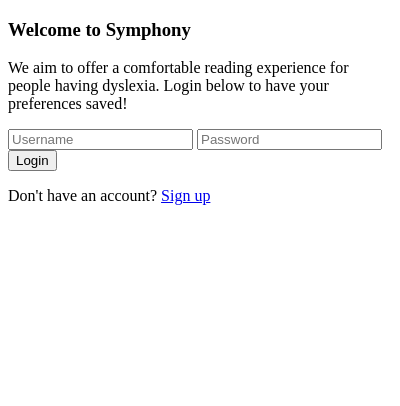
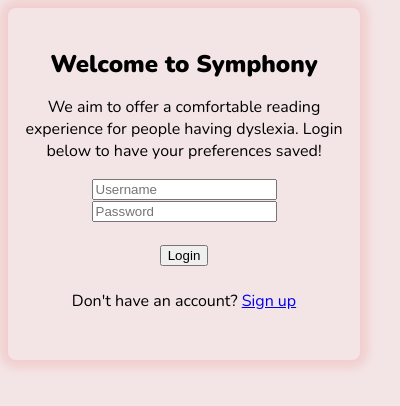
Before and after one commit to You-now-Who/Symphony, a browser extension: page popup.html in a window 400 px wide. Drawn offline with nearby package versions, Linux system fonts and the light colour scheme.

Commit message:
Added CSS for the boilerplate popup

```diff
--- /dev/null
+++ b/popup.css
@@ -0,0 +1,35 @@
+body {
+    width: 20rem;
+    height: 20rem;
+    background-color: rgb(243, 229, 229);
+    border-radius: 0.5rem;
+    padding: 1rem;
+    box-shadow: 0 0 0.5rem 0.5rem rgba(240, 16, 16, 0.1);
+
+    display: flex;
+    flex-direction: column;
+    justify-content: center;
+    align-items: center;
+
+    font-family: "Nunito", sans-serif;
+
+    color: #000;
+}
+
+.heading {
+    font-size: 1.5rem;
+    font-weight: 600;
+    margin: 0.5rem 0;
+}
+
+.description {
+    font-size: 1rem;
+    margin: 0.5rem 0;
+    text-align: center;
+}
+
+.login {
+    font-size: 1rem;
+    margin: 0.5rem 0;
+    text-align: center;
+}
--- a/popup.html
+++ b/popup.html
@@ -2,17 +2,29 @@
 <html lang="en">
     <head>
         <meta charset="utf-8" />
+        <link rel="stylesheet" href="popup.css" />
+
+        <!-- Google fonts below-->
+        <link rel="preconnect" href="https://fonts.googleapis.com" />
+        <link rel="preconnect" href="https://fonts.gstatic.com" crossorigin />
+        <link
+            href="https://fonts.googleapis.com/css2?family=Nunito:wght@400;900&display=swap"
+            rel="stylesheet"
+        />
     </head>
     <body>
-        <h3>Welcome to Symphony</h3>
-        <p>
+        <h3 class="heading">Welcome to Symphony</h3>
+        <p class="description">
             We aim to offer a comfortable reading experience for people having
             dyslexia. Login below to have your preferences saved!
         </p>
 
-        <input type="text" placeholder="Username" />
-        <input type="password" placeholder="Password" />
-        <button>Login</button>
+        <div class="login">
+            <input type="text" placeholder="Username" /> <br />
+            <input type="password" placeholder="Password" /> <br />
+            <br />
+            <button>Login</button>
+        </div>
 
         <p>Don't have an account? <a href="#">Sign up</a></p>
 
```
